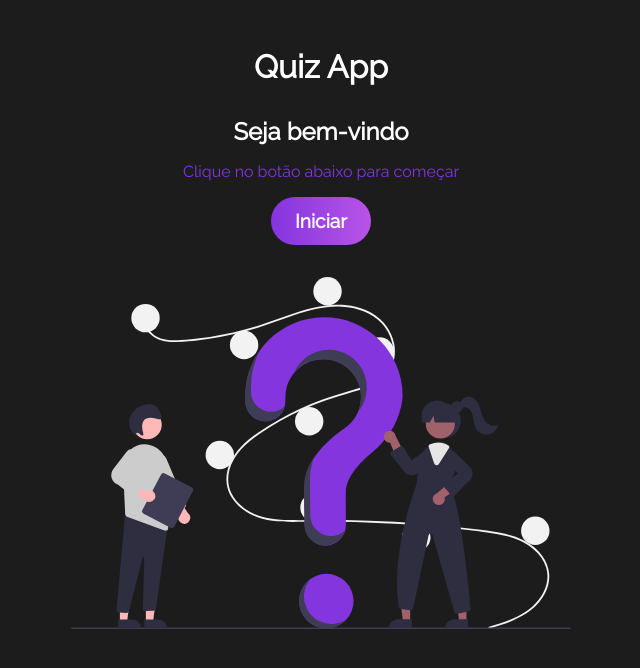
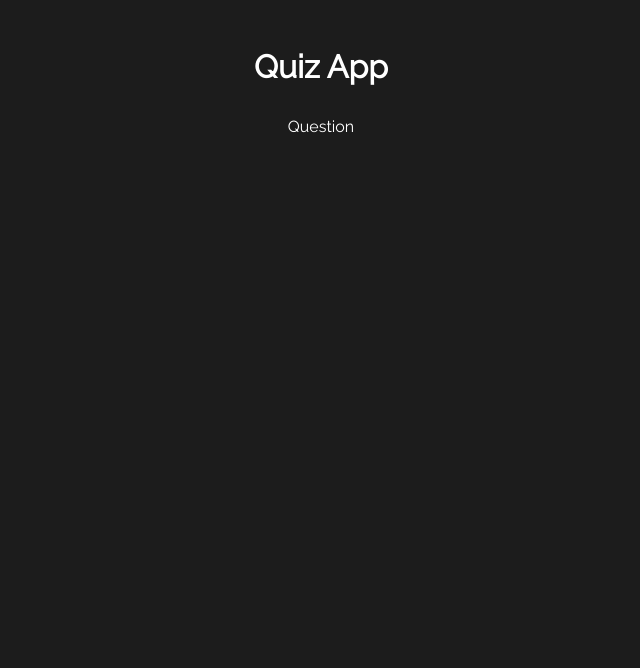
Before and after one commit to rogerworkup/Quiz_training, a React (Vite) app: page / in a window 1280 px wide. Both pictures are taken after a click on the button "Iniciar". Shown: the top 668 px of the page, without its empty margins (319-959 px from the left). Built offline with nearby package versions, Linux system fonts and the light colour scheme.

Commit message:
Configurado alteracao do estado do jogo

```diff
--- a/src/App.jsx
+++ b/src/App.jsx
@@ -1,11 +1,19 @@
+import { useContext } from 'react'
+import { QuizContext } from './context/quiz'
+
+import Welcome from './components/Welcome'
+import Question from './components/Question'
+
 import './App.css'
-import Welcome from './components/Welcome'
 
 function App() {
+  const [QuizState, dispatch] = useContext(QuizContext);
+
   return (
     <div className='App'>
       <h1>Quiz App</h1>
-      <Welcome />
+      {QuizState.gameStage === "Start" && <Welcome />}
+      {QuizState.gameStage === "Playing" && <Question />}
     </div>
   )
 }
--- /dev/null
+++ b/src/components/Question.jsx
@@ -0,0 +1,13 @@
+import { useContext } from 'react'
+import { QuizContext } from '../context/quiz'
+
+const Question = () => {
+    const [QuizState, dispatch] = useContext(QuizContext);
+
+    console.log(QuizState)
+  return (
+    <div>Question</div>
+  )
+}
+
+export default Question
--- a/src/context/quiz.jsx
+++ b/src/context/quiz.jsx
@@ -12,7 +12,9 @@
   console.log(state, action);
   switch (action.type) {
     case "CHANGE_STATE":
-      return state;
+      return {
+        gameStage: STAGES[1]
+      };
 
     default:
       return state;
```
Also changed, not shown: src/components/Question.css (added).
